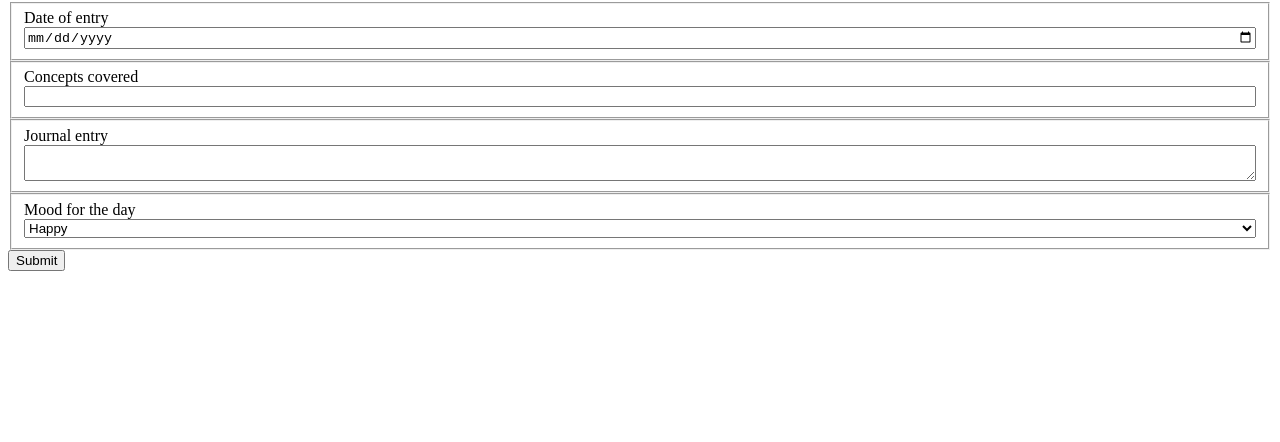
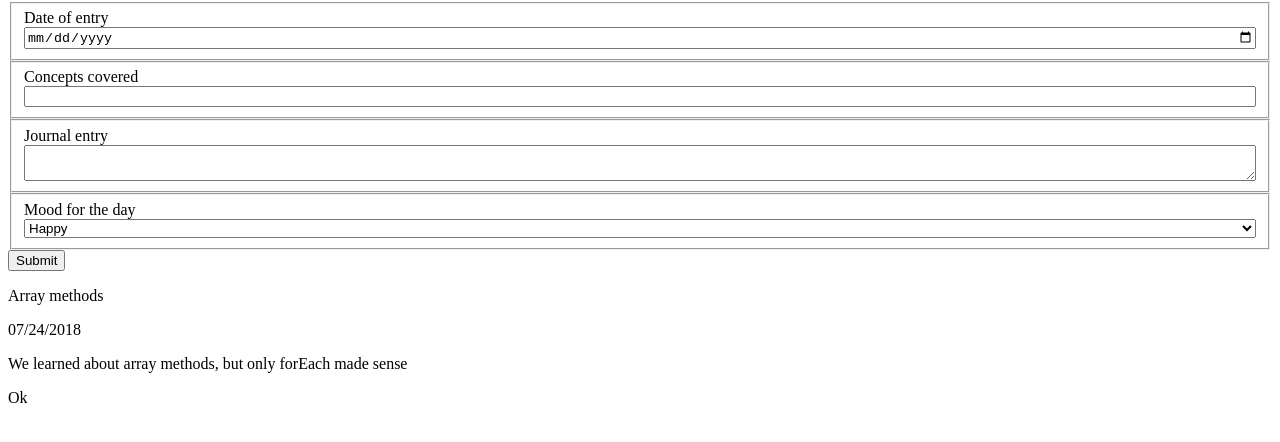
Before and after one commit to JJHibray/daily-journal, a plain HTML site: page index.html in a window 1280 px wide. Shown: the part 78-520 px from the top of the page. Drawn offline with Linux system fonts and the light colour scheme.

Commit message:
finished daily journal 3

```diff
--- a/index.html
+++ b/index.html
@@ -12,6 +12,7 @@
 <body>
     <h1>Daily Journal</h1>
     <form action="">
+
         <fieldset>
             <label for="journalDate">Date of entry</label>
             <input type="date" name="journalDate" id="journalDate">
@@ -34,6 +35,10 @@
             </select>
         </fieldset>
         <button type="button" id="myButton" onclick="submit()">Submit</button>
+        <article class="entryLog">
+
+            </article>
+
     </form>
     <script src="src/scripts/journal.js"></script>
 </body>
--- a/src/scripts/journal.js
+++ b/src/scripts/journal.js
@@ -1,13 +1,15 @@
-const objectsJournalEntry = {
-    journalDate: "",
-    concepts: "",
-    journalEntry: "",
-    mood: ""
-}
+//making these more dynamic in the DOM
 
-const allJournalEntries = [];
+// const objectsJournalEntry = {
+//     journalDate: "",
+//     concepts: "",
+//     journalEntry: "",
+//     mood: ""
+// }
 
-allJournalEntries.push(objectsJournalEntry)
+// const allJournalEntries = [];
+
+// allJournalEntries.push(objectsJournalEntry)
 
 /*function submit() {
     let x = document.getElementById("myButton");
@@ -15,3 +17,43 @@ allJournalEntries.push(objectsJournalEntry)
 }
 
 console.table(allJournalEntries)*/
+
+const journalEntries = [
+    {
+        concept: "Array methods",
+        date: "07/24/2018",
+        entry: "We learned about array methods, but only forEach made sense",
+        mood: "Ok"
+    }
+]
+
+const makeJournalEntryComponent = (journalEntries) => {
+    // Create your own HTML structure for a journal entry
+    return `
+    <p>${journalEntries.concept}<p>
+    <p>${journalEntries.date}<p>
+    <p>${journalEntries.entry}<p>
+    <p>${journalEntries.mood}<p>
+
+
+    `
+};
+
+
+    // Purpose: To render all journal entries to the DOM
+
+    // Arguments: entries (array of objects)
+
+    addArticleToDom = document.querySelector(".entryLog");
+
+const renderJournalEntries = (entries) => {
+    entries.forEach(entry => {
+        addArticleToDom.innerHTML += makeJournalEntryComponent(entry)
+
+    });
+
+};
+
+// Invoke the render function
+
+renderJournalEntries(journalEntries)
```
